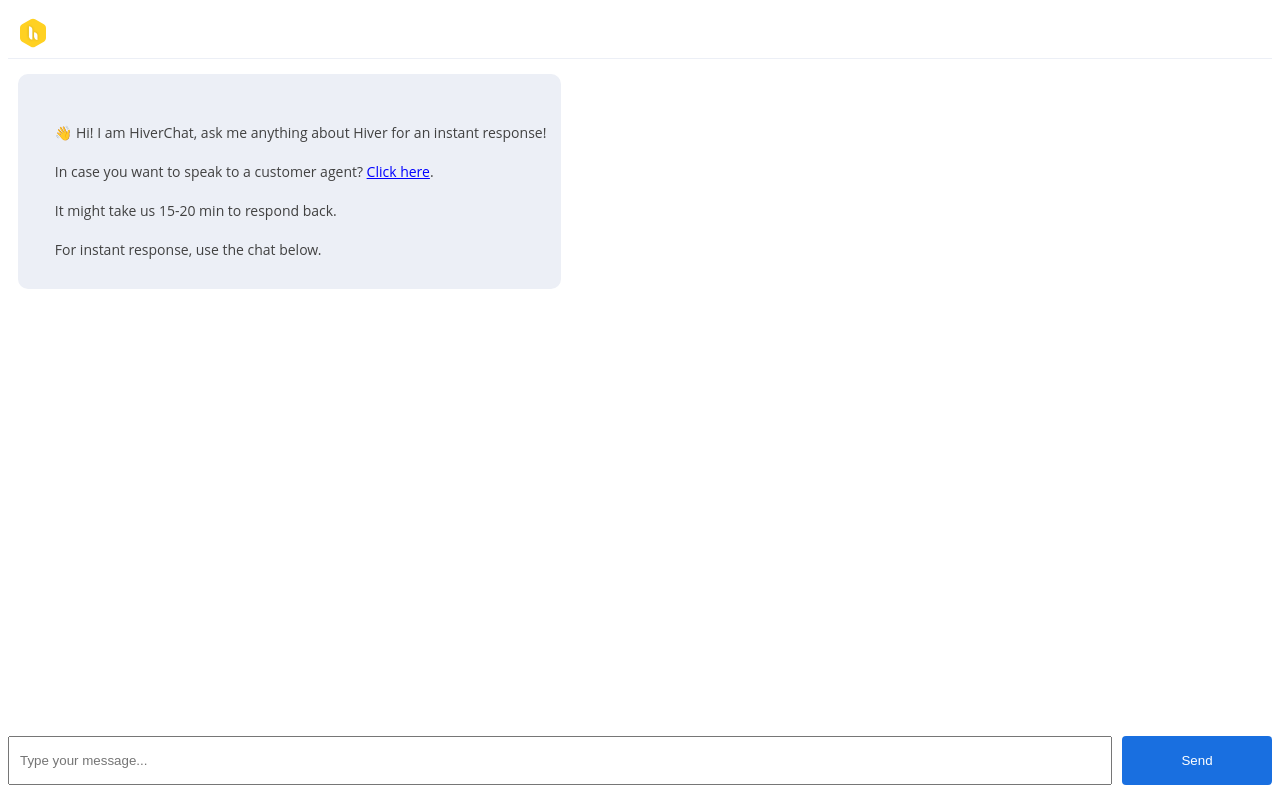
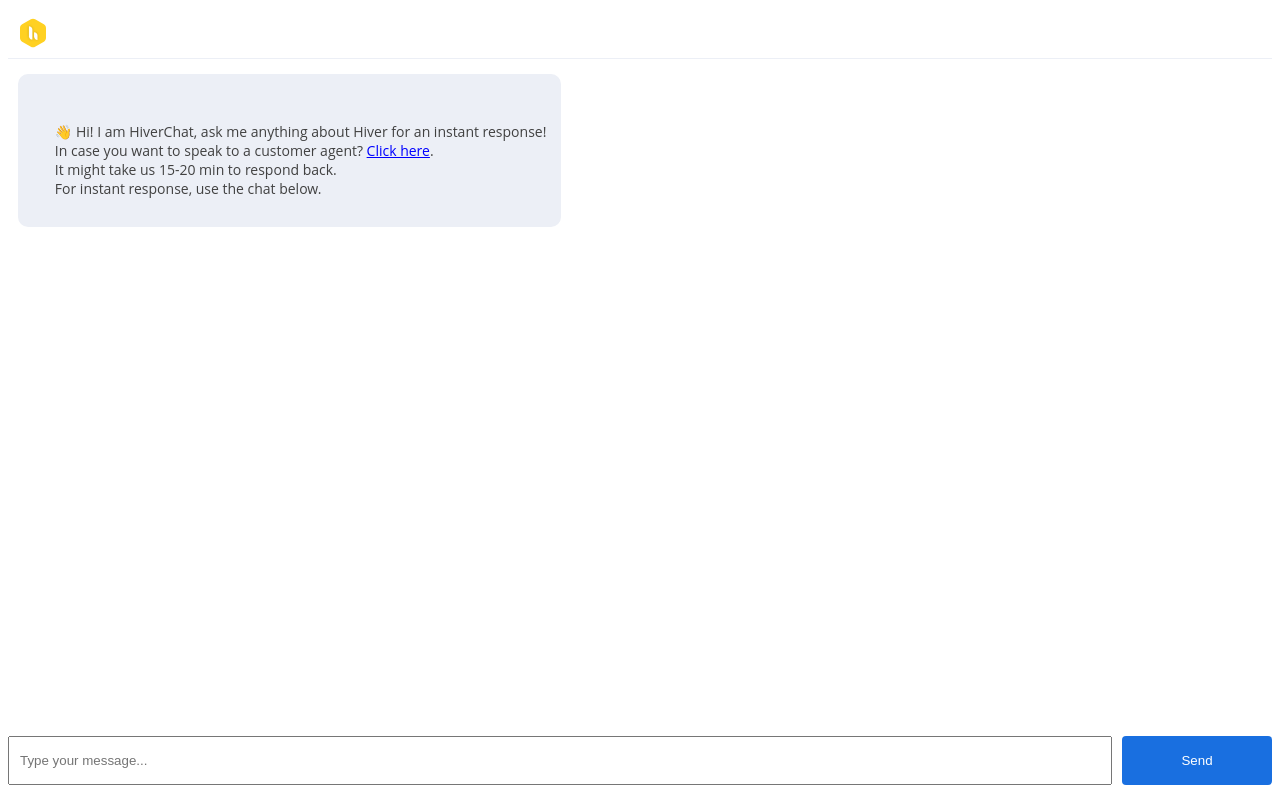
Before and after one commit to VinayakHyde/Rumblebee-Hackathon-Chat-App, a React (Create React App) app: page / in a window 1280 px wide. Built offline with nearby package versions, Linux system fonts and the light colour scheme.

Commit message:
Fix introductory message styling

```diff
--- a/src/Chat.js
+++ b/src/Chat.js
@@ -11,9 +11,9 @@
     {
       role: 'bot',
       content: `
-      👋 Hi! I am HiverChat, ask me anything about Hiver for an instant response!<br />
-      In case you want to speak to a customer agent? <span style="color: blue; text-decoration: underline; cursor: pointer;">Click here</span>.<br />
-      It might take us 15-20 min to respond back.<br />
+      👋 Hi! I am HiverChat, ask me anything about Hiver for an instant response!
+      In case you want to speak to a customer agent? <span style="color: blue; text-decoration: underline; cursor: pointer;">Click here</span>.
+      It might take us 15-20 min to respond back.
       For instant response, use the chat below.`
     }
   ]);
--- a/src/index.css
+++ b/src/index.css
@@ -63,7 +63,6 @@
   font-family: 'Open Sans', sans-serif;
   font-size: 14px;
   white-space: pre-wrap;
-  line-height: 1.4;
 }
 
 .banner {
```
